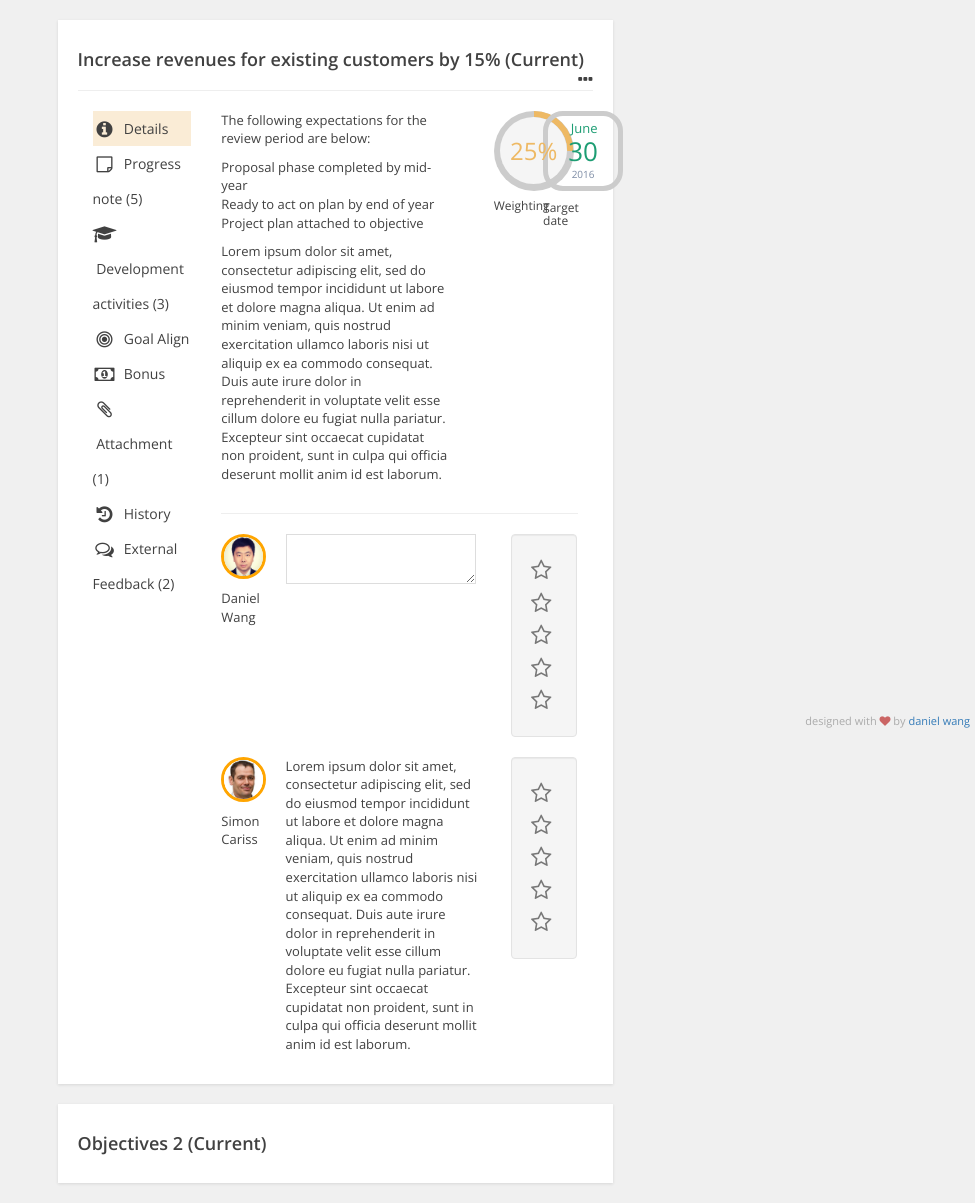
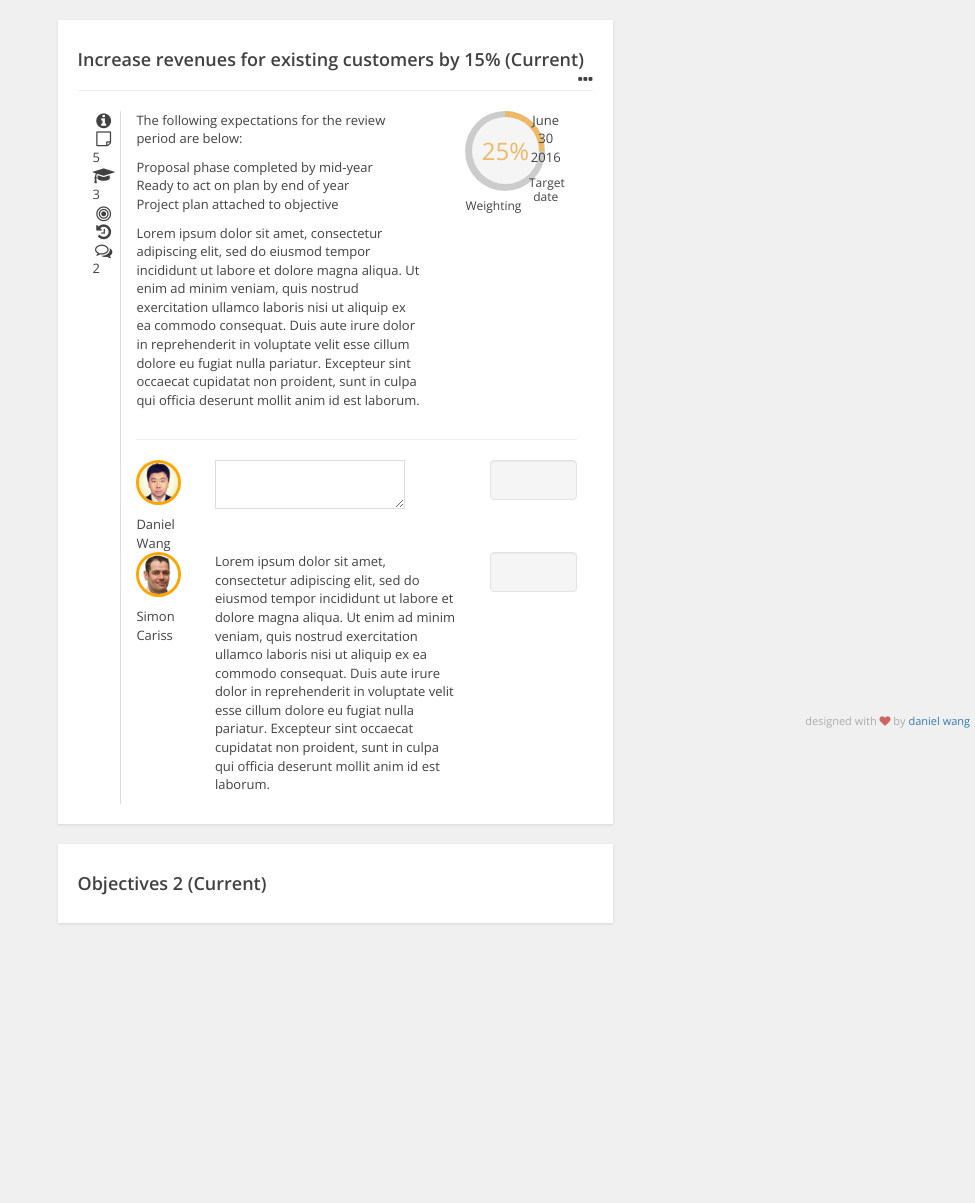
Before and after one commit to danielwang/zing, a PHP site: page /orgchart-small.php in a window 1280 px wide. Shown: the part 51-1254 px from the top of the page, without its empty margins (305-1280 px from the left). After the commit the page ends 975 px from the top, so only its background shows below. Run offline with PHP 8.4, Linux system fonts and the light colour scheme; style sheets or scripts are compiled from the project's sources; some libraries are stand-ins or nearby versions.

Commit message:
item components nav

```diff
--- a/_partials/_item.html
+++ b/_partials/_item.html
@@ -1,19 +1,19 @@
 <div class="box row">
   <h4>Increase revenues for existing customers by 15% (Current) <span class="pull-right"><i class="fa fa-ellipsis-h"></i></span></h4>
   <hr>
-  <div class="col-sm-3">
+  <div class="col-sm-1">
       <ul class="item-nav">
-        <li class="selected"><i class="fa fa-fw fa-lg fa-info-circle"></i> &nbsp;Details</li>
-        <li><i class="fa fa-fw fa-lg fa-sticky-note-o"></i> &nbsp;Progress note (5)</li>
-        <li><i class="fa fa-fw fa-lg fa-graduation-cap"></i> &nbsp;Development activities (3)</li>
-        <li><i class="fa fa-fw fa-lg fa-bullseye"></i> &nbsp;Goal Align</li>
-        <li><i class="fa fa-fw fa-lg fa-money"></i> &nbsp;Bonus</li>
-        <li><i class="fa fa-fw fa-lg fa-paperclip"></i> &nbsp;Attachment (1)</li>
-        <li><i class="fa fa-fw fa-lg fa-history"></i> &nbsp;History</li>
-        <li><i class="fa fa-fw fa-lg fa-comments-o"></i> &nbsp;External Feedback (2)</li>
+        <li title="Details" class="active"><i class="fa fa-fw fa-lg fa-info-circle"></i></li>
+        <li title="Progress note"><i class="fa fa-fw fa-lg fa-sticky-note-o"></i><span>5</span></li>
+        <li title="Development activities "><i class="fa fa-fw fa-lg fa-graduation-cap"></i><span>3</span></li>
+        <li title="Goal Align"><i class="fa fa-fw fa-lg fa-bullseye"></i></li>
+        <!-- <li title=""><i class="fa fa-fw fa-lg fa-money"></i> &nbsp;Bonus</li> -->
+        <!-- <li title=""><i class="fa fa-fw fa-lg fa-paperclip"></i> &nbsp;Attachment (1)</li> -->
+        <li title="History"><i class="fa fa-fw fa-lg fa-history"></i></li>
+        <li title="External Feedback"><i class="fa fa-fw fa-lg fa-comments-o"></i><span>2</span></li>
       </ul>
   </div>
-  <div class="col-sm-9">
+  <div class="col-sm-11 left-border">
     <!-- details-->
     <div class="row">
       <div class="col-sm-8">
--- a/css/main.less
+++ b/css/main.less
@@ -144,8 +144,8 @@ article{
 .purple-bg{background-color: @purple }
 .sushi-bg{background-color: @sushi }
 .pu-bg{background-color: @pucolor;}
-
-
+.left-border{border-left: 1px solid @bordercolor;}
+.right-border{border-right: 1px solid @bordercolor;}
 /*.pu-square:hover{
     transform: rotate(-45deg);
     -webkit-transform: rotate(-45deg);
--- a/css/performance.less
+++ b/css/performance.less
@@ -1,14 +1,9 @@
-
+#performance {
   .lifecycle {
     list-style-type: none;
     display: flex;
     align-items: center;
     justify-content: center;
-}
-
-.li {
-  transition: all 200ms ease-in;
-}
 
     .timestamp {
       margin-bottom: 20px;
@@ -28,11 +23,12 @@
       border-top: 2px solid #D6DCE0;
       position: relative;
       transition: all 200ms ease-in;
-}
-.status h4 {
+
+      h4 {
         font-size: 12px;
       }
-.status:before {
+
+      &:before {
         content: "";
         width: 10px;
         height: 10px;
@@ -44,50 +40,56 @@
         left: 42%;
         transition: all 200ms ease-in;
       }
-
-.li.complete .status {
+    }
+    .li.complete {
+      .status {
         border-top: 2px solid @green;
       }
-.li.complete .status:before {
+      .status:before {
         background-color: @green;
         border: none;
         transition: all 200ms ease-in;
       }
-.li.complete .status h4 {
+      .status h4 {
         color: @green;
       }
 
-@media (min-device-width: 320px) and (max-device-width: 700px) {
-  .lifecycle {
-    list-style-type: none;
-    display: block;
-  }
-
-  .li {
-    transition: all 200ms ease-in;
-    display: flex;
-    width: inherit;
-  }
-
-  .timestamp {
-    width: 100px;
-  }
-
-  .status:before {
-    left: -8%;
-    top: 30%;
-    transition: all 200ms ease-in;
     }
   }
-
-
+  .measure{
+    font-size: 14px;
+  }
 
   .item-side {
     position: relative;
   }
   .item-nav li{
-  line-height: 2.5;
-  font-size:14px;
+    border-radius: 50%;
+    display: inline-block;
+    font-size: 14px;
+    height: 45px;
+    line-height: 45px;
+    width: 45px;
+    text-align: center;
+    cursor: pointer;
+    position: relative;
+
+    span{
+      background-color: #f0f0f0;
+      border-radius: 50%;
+      display: inline-block;
+      font-size: 12px;
+      height: 15px;
+      line-height: 15px;
+      position: absolute;
+      right: 0;
+      top: 10px;
+      width: 15px;
+    }
+    &.active{
+      color: @orange;
+      background: #f2f2f2 none repeat scroll 0 0;
+    }
   }
   .target-date {
       border: 5px solid #cccccc;
@@ -141,3 +143,4 @@
     content: "\f005";
     color: #e3cf7a;
   }
+}
--- a/css/variables.less
+++ b/css/variables.less
@@ -5,6 +5,7 @@
 @secondary:		#0093cc;
 @text-color: 	#414141;
 @bgcolor: 		#f0f0f0;
+@bordercolor:   #dddddd;
 
 @white:			#ffffff;
 @blue: 			#1a7bb9;
```
Also changed, not shown: performance.php (+4 -4 lines). Lines whose indentation alone changed are shown as unchanged.
